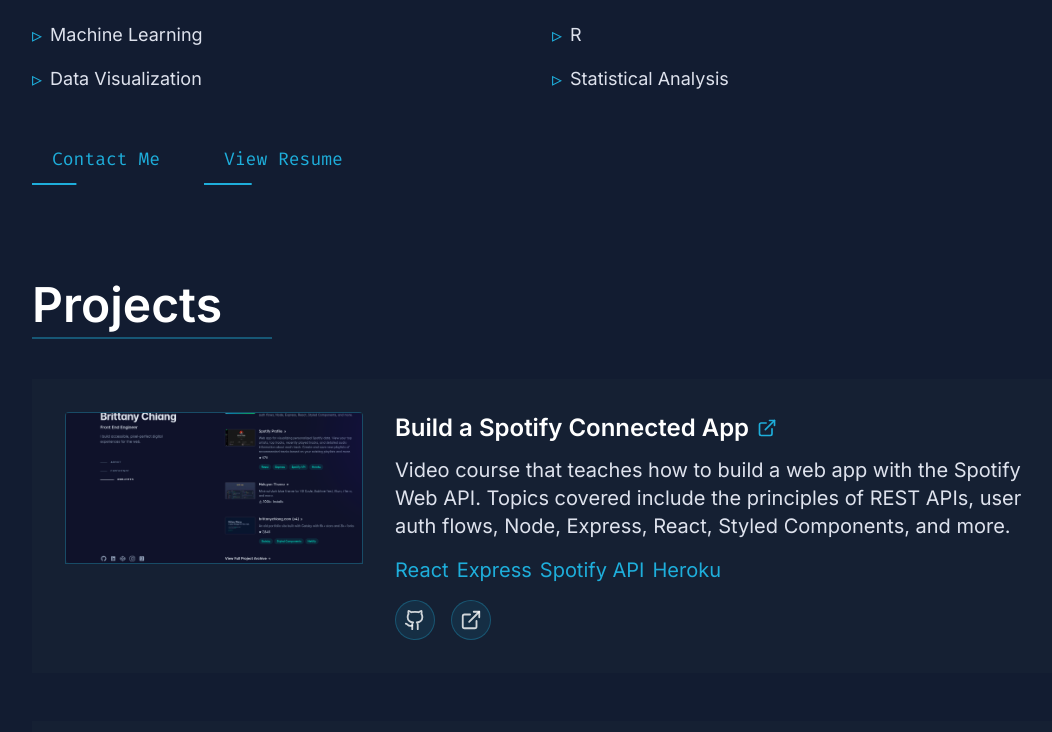
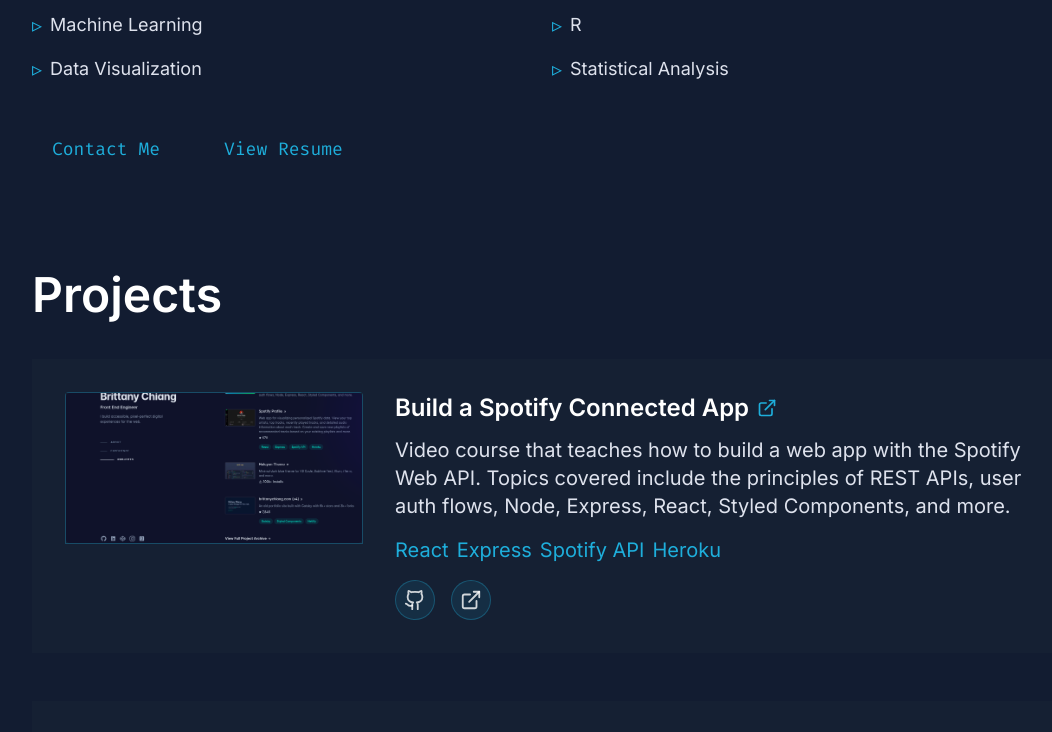
Before and after one commit to hemalii3/portfolio-website-hemali, a React (Vite) app: page / in a window 1280 px wide. Shown: the part 869-1601 px from the top of the page, without its empty margins (96-1148 px from the left). Built offline with nearby package versions, Linux system fonts and the light colour scheme; a web font is replaced by a local one.

Commit message:
Fix: Improve cursor and button styles
- Reduced the size of the cursor dot.
- Removed the underline style from titles.
- Modified button styles to remove underlines and add an animated underline on focus.

```diff
--- a/src/index.css
+++ b/src/index.css
@@ -1,4 +1,3 @@
-
 @import url('https://fonts.googleapis.com/css2?family=Inter:wght@300;400;500;600;700&family=Fira+Code:wght@300;400;500;600;700&family=Calibre:wght@400;500;600&display=swap');
 
 @tailwind base;
@@ -11,9 +10,9 @@
     --light-navy: 217 33% 17%;
     --lightest-navy: 219 30% 23%;
     --navy-shadow: 220 47% 8%;
-    --slate: 225 20% 75%; /* Increased brightness from 60% to 75% */
-    --light-slate: 225 30% 90%; /* Increased brightness from 85% to 90% */
-    --lightest-slate: 225 35% 98%; /* Increased brightness from 95% to 98% */
+    --slate: 225 20% 75%;
+    --light-slate: 225 30% 90%;
+    --lightest-slate: 225 35% 98%;
     --white: 0 0% 100%;
     --accent: 0 0% 100%;
     --teal: 171 70% 50%;
@@ -26,7 +25,7 @@
   body {
     @apply bg-navy text-light-slate font-sans cursor-none md:cursor-none;
     font-feature-settings: "rlig" 1, "calt" 1;
-    font-size: 1.2rem; /* Increased base font size from 1.1rem to 1.2rem */
+    font-size: 1.2rem;
   }
 
   html {
@@ -46,11 +45,11 @@
 
 @layer components {
   .cursor-dot {
-    @apply fixed top-0 left-0 w-5 h-5 bg-[#1EAEDB] rounded-full pointer-events-none z-[9999] block;
+    @apply fixed top-0 left-0 w-3 h-3 bg-[#1EAEDB] rounded-full pointer-events-none z-[9999] block;
     transform: translate(-50%, -50%);
     transition: width 0.2s, height 0.2s;
     animation: pulse-cursor 2s infinite alternate;
-    box-shadow: 0 0 20px rgba(30, 174, 219, 0.8); /* Enhanced glow for cursor */
+    box-shadow: 0 0 15px rgba(30, 174, 219, 0.7);
   }
 
   .cursor-outline {
@@ -61,12 +60,12 @@
   }
 
   .section-heading {
-    @apply text-5xl font-semibold text-white mb-10 relative; /* Increased from text-4xl to text-5xl and mb-8 to mb-10 */
+    @apply text-5xl font-semibold text-white mb-10 relative;
   }
 
+  /* Removing the underline from section headings */
   .section-heading::after {
-    content: "";
-    @apply block h-[2px] w-60 bg-[#1EAEDB]/40 mt-2;
+    content: none;
   }
 
   .nav-link {
@@ -82,7 +81,7 @@
     position: relative;
   }
 
-  /* New button style with underline animation */
+  /* Updated button style with animated underline on focus only */
   .button-link {
     @apply text-[#1EAEDB] transition-all duration-300 flex items-center gap-2 font-mono text-lg relative px-5 py-3 rounded-md;
     position: relative;
@@ -97,13 +96,13 @@
     width: 100%;
     height: 2px;
     background-color: #1EAEDB;
-    transform: scaleX(0.3);
+    transform: scaleX(0);
     transform-origin: left;
     transition: transform 0.3s ease-out;
   }
 
-  .button-link:hover::after,
-  .button-link:focus::after {
+  .button-link:focus::after,
+  .button-link:hover::after {
     transform: scaleX(1);
   }
 
@@ -121,13 +120,13 @@
     width: 100%;
     height: 2px;
     background-color: #1EAEDB;
-    transform: scaleX(0.3);
+    transform: scaleX(0);
     transform-origin: left;
     transition: transform 0.3s ease-out;
   }
 
-  .button-outline:hover::after,
-  .button-outline:focus::after {
+  .button-outline:focus::after,
+  .button-outline:hover::after {
     transform: scaleX(1);
   }
 
@@ -137,7 +136,6 @@
 
   .skill-tag {
     @apply inline-block px-3 py-2 rounded text-[#1EAEDB] bg-[#1EAEDB]/10 hover:bg-[#1EAEDB]/20 transition-colors mb-1;
-    /* Removed border */
   }
 
   .highlight-word {
```
